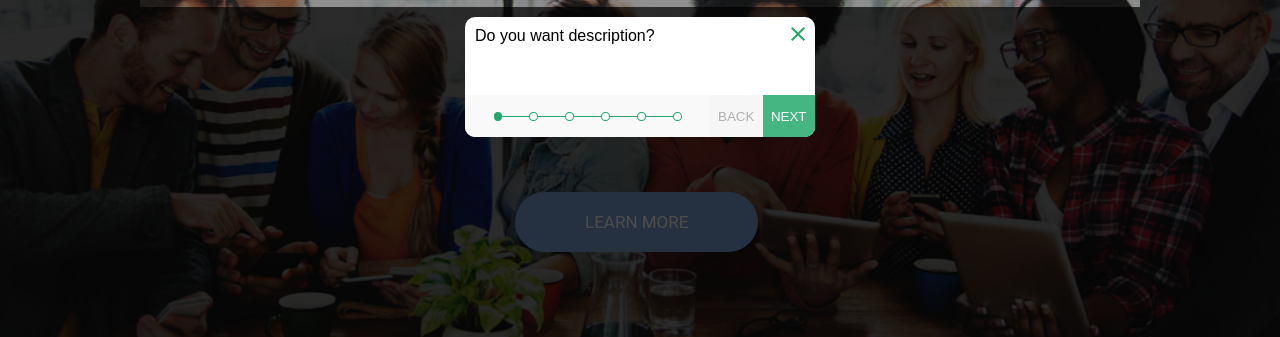
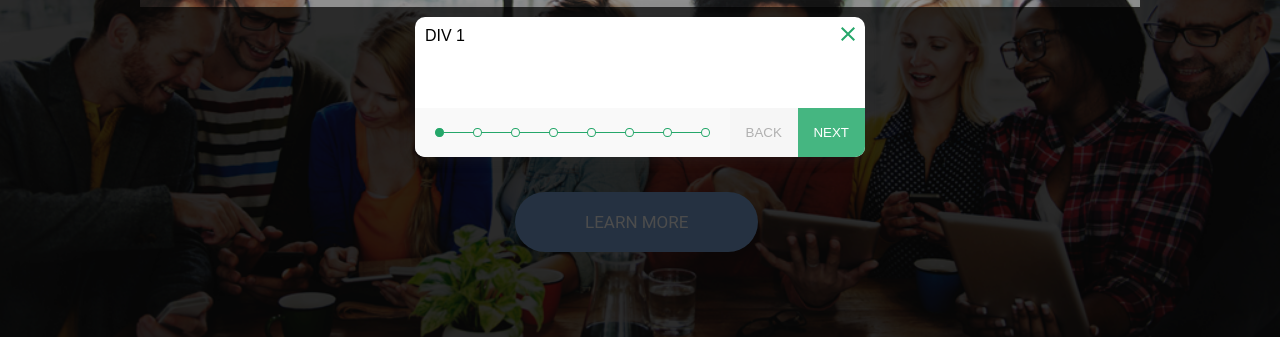
Before and after one commit to codica2/site-tutorial, a website: page index.html in a window 1280 px wide. Both pictures are taken after a click on the item "START TUTORIAL". Shown: the part 418-755 px from the top of the page. Drawn offline with nearby package versions, Linux system fonts and the light colour scheme; a web font is replaced by a local one.

Commit message:
[Fix] minor fixes and add new functional

```diff
--- a/css/main.css
+++ b/css/main.css
@@ -488,116 +488,3 @@ footer .container .footer-right p {
   color: #4f4f4f;
   margin-top: 20px;
 }
-
-.control-panel {
-  justify-content: space-around;
-  align-items: center;
-  width: 350px;
-  height: 120px;
-  border-radius: 10px;
-  background-color: #fff;
-  font-family: Raleway, sans-serif;
-}
-
-.control-panel .description {
-  padding: 10px;
-  box-sizing: border-box;
-  height: 65%
-}
-
-.control-panel .description p{
-width: 90%;
-}
-
-.control-panel .nav{
-  display: flex;
-  align-items: center;
-  background-color: #f9f9f9;
-  border-bottom-left-radius: 10px;
-  border-bottom-right-radius: 15px;
-  height: 35%;
-}
-
-.control-panel .progress{
-
-  padding: 5px;
-  box-sizing: border-box;
-  width: 70%;
-}
-
-.control-panel .group-buttons{
-  display: flex;
-  height: 100%;
-  width: 30%;
-}
-
-.control-panel .group-buttons button {
-  outline: none;
-  border: none;
-  text-transform: uppercase;
-  width: 50%;
-  height: 100%;
-  cursor: pointer;
-}
-
-#prev-site-tutorial:hover {
-  background-color: rgb(201, 201, 201);
-}
-
-#next-site-tutorial {
-  background-color: #45b681;
-  color: #fff;
-  border-bottom-right-radius: 10px;
-}
-
-#next-site-tutorial:hover {
-  background-color: #25a76a;
-}
-
-#next-site-tutorial:active {
-  background-color: #309968;
-}
-
-#next-site-tutorial:disabled,
-#next-site-tutorial[disabled]{
-  background-color: #84ac99;
-}
-
-.progress{
-  display: flex;
-  justify-content: center;
-}
-
-#progress-site-tutorial{
-  width: 80%;
-  display: flex;
-  align-items: center;
-}
-
-#one-step-site-tutorial{
-  width: 7px;
-  height: 7px;
-  border-radius: 50%;
-  border: solid 1px #25a76a;
-}
-
-#line-site-tutorial{
-  height: 1px;
-  background-color: #25a76a;
-}
-
-#stop-site-tutorial{
-  cursor: pointer;
-  position: absolute;
-  right: 5px;
-  top: 5px;
-  fill: #25a76a;
-}
-
-#stop-site-tutorial:hover{
-  fill: #173f2c;
-}
-
-#stop-site-tutorial path {
-  cursor: pointer;
-}
--- a/css/site-tutorial-styles.css
+++ b/css/site-tutorial-styles.css
@@ -1,12 +1,14 @@
 
 .control-panel {
+
   justify-content: space-around;
   align-items: center;
-  width: 350px;
-  height: 120px;
+  width: 450px;
+  height: 140px;
   border-radius: 10px;
   background-color: #fff;
   font-family: Raleway, sans-serif;
+  box-shadow: 0 0 15px 0 rgba(56, 56, 56, 0.288);
 }
 
 .control-panel .description {
@@ -79,22 +81,12 @@ width: 90%;
 }
 
 #progress-site-tutorial{
-  width: 80%;
+  width: 90%;
   display: flex;
   align-items: center;
+  justify-content: center;
 }
 
-#one-step-site-tutorial{
-  width: 7px;
-  height: 7px;
-  border-radius: 50%;
-  border: solid 1px #25a76a;
-}
-
-#line-site-tutorial{
-  height: 1px;
-  background-color: #25a76a;
-}
 
 #stop-site-tutorial{
   cursor: pointer;
--- /dev/null
+++ b/js/config-tutorial.js
@@ -0,0 +1,45 @@
+const div = document.querySelector("#control-panel");
+
+// improvements
+
+// document.querySelectorAll("[data-tutorial-step]");
+// add default popup
+// add arrow
+
+// rewrite callback and steps
+// bug with padding and offset
+// auto play
+
+const configs = {
+  popup: div,
+  zIndex: 1000,
+  time: 1000,
+  padding: 10,
+  opacityBackground: 0.7,
+  outclick: false,
+  autoPlay: false,
+  progressBar: {
+    color: "#25a76a"
+  },
+  steps: {
+    0: {
+      text: "DIV 1",
+      callback: function(nodeElem) {
+        let text = nodeElem.innerHTML;
+        let i = 0;
+
+        const animateText = setInterval(() => {
+          i++;
+          nodeElem.innerHTML = text.substring(0, i);
+
+          if (i === text.length) {
+            clearInterval(animateText);
+          }
+        }, 40);
+      }
+    }
+  },
+  callback: function(nodeElem, step) {}
+};
+
+new SiteTutorial(configs);
--- a/js/tutorial.js
+++ b/js/site-tutorial.js
@@ -1,33 +1,3 @@
-const div = document.querySelector("#control-panel");
-
-// improvements
-
-// document.querySelectorAll("[data-tutorial-step]");
-// background canvas
-// outclick
-// auto play
-
-const configs = {
-  popup: div,
-  zIndex: 1000,
-  time: 1000,
-  padding: 10,
-  offset: 10,
-  progressBar: true,
-  descriptionByStep: {
-    0: "Do you want description?",
-    1: "Yes!",
-    2: "No!",
-    3: "Why?"
-  },
-  callbackByStep: {
-    0: function(nodeElem) {
-      console.log(nodeElem.innerHTML);
-    }
-  },
-  callback: function(nodeElem, step) {}
-};
-
 class SiteTutorial {
   constructor(config) {
     this.config = config;
@@ -36,18 +6,9 @@ class SiteTutorial {
     this.body = document.body;
     this.html = document.documentElement;
 
-    this.commonHeightDocument = Math.max(
-      this.body.scrollHeight,
-      this.body.offsetHeight,
-      this.html.clientHeight,
-      this.html.scrollHeight,
-      this.html.offsetHeight
-    );
-
-    this.offset = config.offset || 10;
-    this.padding = config.padding || 10;
+    this.padding = config.padding > 15 ? 15 : Math.max(0, config.padding);
+    this.offset = 10;
     this.time = config.time || 1500;
-
     this.frame_rate = 0.06; // 60 FPS
 
     this.animate;
@@ -55,19 +16,30 @@ class SiteTutorial {
     this.checkFinish = -1;
 
     this.isStarted = false;
+    this.isHidePopup = false;
+    this.isShowPopup = false;
 
     this.startPositionScroll =
       this.blocks[0].offsetTop - window.innerHeight / 2;
+
+    this.popup = config.popup;
+    this.canvas = document.createElement("canvas");
+    this.canvas.setAttribute("id", "site-tutroial");
+    this.ctx = this.canvas.getContext("2d");
+
+    this.commonHeightDocument =
+      Math.max(
+        this.body.scrollHeight,
+        this.body.offsetHeight,
+        this.html.clientHeight,
+        this.html.scrollHeight,
+        this.html.offsetHeight
+      ) - this.popup.clientHeight;
 
     this.initialize(config);
   }
 
   initialize(config) {
-    this.canvas = document.createElement("canvas");
-    this.canvas.setAttribute("id", "site-tutroial");
-
-    this.ctx = this.canvas.getContext("2d");
-
     this.canvas.width = window.innerWidth;
     this.canvas.height = this.commonHeightDocument;
     this.canvas.style.position = "absolute";
@@ -78,8 +50,6 @@ class SiteTutorial {
 
     this.body.appendChild(this.canvas);
 
-    this.popup = config.popup;
-
     this.popup.style.position = "absolute";
     this.popup.style.visibility = "hidden";
 
@@ -88,12 +58,10 @@ class SiteTutorial {
       this.blocks[0].offsetHeight +
       this.offset * 2 +
       "px";
-
     this.defaultPopLeft = -this.popup.offsetWidth + "px";
 
     this.popup.style.top = this.defaultPopTop;
     this.popup.style.left = this.defaultPopLeft;
-
     this.popup.style.zIndex = this.canvas.style.zIndex + 1;
 
     this.prev = document.querySelector("#prev-site-tutorial");
@@ -101,6 +69,7 @@ class SiteTutorial {
     this.next = document.querySelector("#next-site-tutorial");
     this.stop = document.querySelector("#stop-site-tutorial");
 
+    this.defaultButtonNextText = this.next.innerHTML;
     this.stepDescription = 0;
 
     if (config.progressBar) {
@@ -108,17 +77,25 @@ class SiteTutorial {
       this.buildProgressBar();
     }
 
+    const updateTextButtons = () => {
+      if (this.commonStep === this.blocks.length - 1) {
+        this.next.innerHTML = "finish";
+      } else {
+        this.next.innerHTML = this.defaultButtonNextText;
+      }
+    };
+
     // button start
 
-    this.start.addEventListener("click", () => {
-      this.canvas.style.zIndex = 1000;
+    const start = () => {
+      this.canvas.style.zIndex = config.zIndex;
       this.canvas.style.display = "block";
+      this.popup.style.visibility = "visible";
+      this.body.style.overflow = "hidden";
 
-      this.popup.style.visibility = "visible";
-
-      document.body.style.overflow = "hidden";
       config.progressBar && this.updateProgress();
       this.updateDescription();
+      updateTextButtons();
 
       if (!this.isStarted) {
         window.scroll(0, this.startPositionScroll);
@@ -126,7 +103,11 @@ class SiteTutorial {
         this.isStarted = true;
         this.commonStep++;
       }
-    });
+    };
+
+    config.autoPlay && start();
+
+    this.start.addEventListener("click", start);
 
     // button stop
 
@@ -134,17 +115,23 @@ class SiteTutorial {
       if (this.checkFinish === -1 && this.isStarted) {
         this.popup.style.top = this.defaultPopTop;
         this.popup.style.left = this.defaultPopLeft;
+        this.popup.style.transitionDuration = "";
+        this.popup.style.visibility = "hidden";
+        this.isHidePopup = false;
 
         this.canvas.style.zIndex = -1;
         this.canvas.style.display = "none";
-        document.body.style.overflow = "visible";
-        this.popup.style.visibility = "hidden";
+
+        this.body.style.overflow = "visible";
 
         this.ctx.clearRect(0, 0, this.canvas.width, this.canvas.height);
+
         this.isStarted = false;
         this.commonStep = -1;
         this.stepProgressBar = 0;
         this.stepDescription = 0;
+
+        window.scroll(0, 0);
       }
     };
 
@@ -167,6 +154,9 @@ class SiteTutorial {
 
         this.commonStep++;
       }
+
+      this.commonStep === this.blocks.length - 1 && stop();
+      updateTextButtons();
     });
 
     // button prev
@@ -182,6 +172,24 @@ class SiteTutorial {
 
         this.commonStep--;
       }
+
+      updateTextButtons();
+    });
+
+    // hide popup
+
+    this.popup.addEventListener("mousemove", () => {
+      if (this.isHidePopup && this.checkFinish === -1) {
+        this.hidePopup("show");
+        this.isShowPopup = true;
+      }
+    });
+
+    this.popup.addEventListener("mouseleave", () => {
+      if (this.isHidePopup && this.isShowPopup && this.checkFinish === -1) {
+        this.hidePopup("hide");
+        this.isShowPopup = false;
+      }
     });
 
     // out click
@@ -189,10 +197,19 @@ class SiteTutorial {
     document.addEventListener("click", function(event) {
       let isClickInside = config.popup.contains(event.target);
 
-      if (!isClickInside) {
+      if (!isClickInside && config.outclick) {
         stop();
       }
     });
+  }
+
+  hidePopup(status) {
+    if (status === "hide") {
+      this.popup.style.transitionDuration = "200ms";
+      this.popup.style.opacity = 0.2;
+    } else {
+      this.popup.style.opacity = 1;
+    }
   }
 
   buildProgressBar() {
@@ -200,44 +217,51 @@ class SiteTutorial {
 
     const oneStep = document.createElement("div");
     oneStep.setAttribute("id", "one-step-site-tutorial");
-
     const line = document.createElement("div");
     line.setAttribute("id", "line-site-tutorial");
-    line.cloneNode(true);
 
     for (let i = 0; i < this.blocks.length; i++) {
       let cloneOneStep = oneStep.cloneNode(true);
       let cloneLine = line.cloneNode(true);
-      cloneLine.style.width = 98 / this.blocks.length - 1 + "%";
+
+      cloneLine.style.width = 100 / this.blocks.length - 1 + "%";
+      cloneLine.style.height = "1px";
+      cloneLine.style.backgroundColor = this.config.progressBar.color;
+
+      cloneOneStep.style.border = "solid 1px " + this.config.progressBar.color;
+      cloneOneStep.style.width = "7px";
+      cloneOneStep.style.height = "7px";
+      cloneOneStep.style.borderRadius = "50%";
 
       this.progress.appendChild(cloneOneStep);
+
       if (i !== this.blocks.length - 1) this.progress.appendChild(cloneLine);
     }
   }
 
   updateProgress() {
-    this.progress.childNodes.forEach(elem => {
-      elem.style.backgroundColor = "";
-    });
+    this.progress.childNodes.forEach((elem, index) => {
+      if (index % 2 === 0) {
+        elem.style.backgroundColor = "";
+      }
 
-    this.progress.childNodes.forEach((e, index) => {
       if (index <= this.stepProgressBar && index % 2 === 0) {
         const stepPoint = this.progress.childNodes[index];
-        const color = window
-          .getComputedStyle(stepPoint)
-          .getPropertyValue("border-color");
-
-        stepPoint.style.backgroundColor = color;
+        stepPoint.style.backgroundColor = this.config.progressBar.color;
       }
     });
   }
 
   updateDescription() {
+    this.isHidePopup = false;
+    this.popup.style.transitionDuration = "";
+
     const description = document.querySelector("#desctirption-site-tutorial");
-    if (this.config.descriptionByStep[this.stepDescription]) {
-      description.innerHTML = this.config.descriptionByStep[
-        this.stepDescription
-      ];
+    if (
+      this.config.steps[this.stepDescription] &&
+      this.config.steps[this.stepDescription].text
+    ) {
+      description.innerHTML = this.config.steps[this.stepDescription].text;
     } else {
       description.innerHTML = "";
     }
@@ -261,8 +285,6 @@ class SiteTutorial {
       step = 1;
     } else if (stepTo === "prev") {
       step = -1;
-    } else {
-      step = 1;
     }
 
     let divWidth = div.offsetWidth;
@@ -336,53 +358,59 @@ class SiteTutorial {
     };
 
     const draw = div => {
-      const ctx = this.ctx;
-      const canvas = this.canvas;
-      const padding = this.padding;
+      const { ctx, canvas, padding, config } = this;
 
       ctx.clearRect(0, 0, canvas.width, canvas.height);
 
       // letf
-      ctx.fillStyle = `rgba(0,0,0, 0.7)`;
-      ctx.fillRect(0, 0, div.divX - padding, canvas.height);
+      ctx.fillStyle = `rgba(0,0,0, ${config.opacityBackground || 0.7})`;
+      ctx.fillRect(
+        0,
+        0,
+        Math.max(0, div.divX - padding),
+        Math.max(0, canvas.height)
+      );
 
       // top
-      ctx.fillStyle = `rgba(0,0,0, 0.7)`;
-      ctx.fillRect(div.divX - padding, 0, canvas.width, div.divY - padding);
+      ctx.fillStyle = `rgba(0,0,0, ${config.opacityBackground || 0.7})`;
+      ctx.fillRect(
+        Math.max(0, div.divX - padding < 0 ? 0 : div.divX - padding),
+        0,
+        Math.max(0, canvas.width),
+        Math.max(0, div.divY - padding)
+      );
 
       // right
-      ctx.fillStyle = `rgba(0,0,0, 0.7)`;
+      ctx.fillStyle = `rgba(0,0,0, ${config.opacityBackground || 0.7})`;
       ctx.fillRect(
-        div.divX + div.divWidth + padding,
-        div.divY - padding,
-        canvas.width - div.divX - padding,
-        canvas.height
+        Math.max(0, div.divX + div.divWidth + padding),
+        Math.max(0, div.divY - padding),
+        Math.max(0, canvas.width - div.divX - padding),
+        Math.max(0, canvas.height)
       );
 
       // bottom
-      ctx.fillStyle = `rgba(0,0,0, 0.7)`;
+      ctx.fillStyle = `rgba(0,0,0, ${config.opacityBackground || 0.7})`;
       ctx.fillRect(
-        div.divX - padding,
-        div.divY + div.divHeight + padding,
-        div.divWidth + padding * 2,
-        canvas.height
+        Math.max(0, div.divX - padding),
+        Math.max(0, div.divY + div.divHeight + padding),
+        Math.max(0, div.divWidth + padding * 2),
+        Math.max(0, canvas.height)
       );
 
       ctx.fillStyle = `rgba(0,0,0,0)`;
       ctx.fillRect(
-        div.divX - padding,
-        div.divY - padding,
-        div.divWidth + padding * 2,
-        div.divHeight + padding * 2
+        Math.max(0, div.divX - padding),
+        Math.max(0, div.divY - padding),
+        Math.max(0, div.divWidth + padding * 2),
+        Math.max(0, div.divHeight + padding * 2)
       );
 
       animatePopup();
     };
 
     const animatePopup = () => {
-      const popup = this.popup;
-      const padding = this.padding;
-      const commonHeightDocument = this.commonHeightDocument;
+      const { popup, padding, commonHeightDocument, offset } = this;
 
       framePopup++;
 
@@ -392,7 +420,6 @@ class SiteTutorial {
       const windowH = window.innerHeight;
       const marginOfDiv = 10;
       const style = popup.style;
-      const offset = this.offset;
 
       let y = popup.offsetTop;
       let x = popup.offsetLeft;
@@ -402,8 +429,11 @@ class SiteTutorial {
       let finishY = nextDivY + nextDivHeight + offset * 2;
 
       const topPos = nextDivY - pH - offset;
-      const bottomPos = nextDivY + nextDivHeight + offset * 2 + pH + offset;
-      const leftPos = nextDivX - pW - offset * 2 - padding;
+      const bottomPos = nextDivY + nextDivHeight + offset + pH;
+      const leftPos = nextDivX - pW - offset - padding;
+      const rightPos = nextDivX + nextDivWidth + pW + offset + padding;
+
+      setPositionPopup = setPositionPopup.bind(this);
 
       if (finishX - marginOfDiv < 0) {
         setPositionPopup(x, marginOfDiv, y, finishY);
@@ -414,19 +444,30 @@ class SiteTutorial {
       }
 
       function setPositionPopup(startX, finishX, startY, finishY) {
+        let centerHeightDiv = nextDivY + nextDivHeight / 2 - pH / 2;
+
         if (
           topPos < nextDivY &&
           bottomPos > windowH + nextDivY &&
+          rightPos < windowW
+        ) {
+          finishY = centerHeightDiv;
+          finishX = nextDivX + nextDivWidth + offset + padding;
+        } else if (
+          topPos < nextDivY &&
+          bottomPos > windowH + nextDivY - pH - offset - padding &&
           leftPos < 0
         ) {
-          finishY = finishY / 2 + pH;
-          finishX = nextDivX - pW - offset - padding + -leftPos;
+          finishY = centerHeightDiv;
+          finishX = nextDivX - pW - padding - leftPos;
+          this.isHidePopup = true;
         } else if (topPos < nextDivY && bottomPos > windowH + nextDivY) {
-          finishY = finishY / 2 + pH;
+          finishY = centerHeightDiv;
           finishX = nextDivX - pW - offset - padding;
-        }
-
-        if (nextDivY + nextDivHeight + pH + offset > commonHeightDocument) {
+        } else if (
+          nextDivY + nextDivHeight + pH + offset >
+          commonHeightDocument
+        ) {
           finishY = nextDivY - pH - offset - padding;
         }
 
@@ -444,45 +485,51 @@ class SiteTutorial {
     };
 
     const callback = () => {
-      if (this.config.callbackByStep) {
-        this.config.callbackByStep[this.commonStep] &&
-          this.config.callbackByStep[this.commonStep](nextDiv);
-      }
+      this.config.steps[this.stepDescription] &&
+        this.config.steps[this.stepDescription].callback &&
+        this.config.steps[this.stepDescription].callback(nextDiv);
 
       this.config.callback(nextDiv, this.commonStep);
     };
 
-    const loop = () => {
-      if (this.commonStep >= 0) {
-        let newDiv = updateDiv(frame);
+    const firstDraw = () => {
+      const firstBlock = {
+        divWidth,
+        divHeight,
+        divX,
+        divY
+      };
 
-        if (newDiv.finish) {
-          callback();
+      draw(firstBlock);
+      clearInterval(this.animate);
+      this.checkFinish = -1;
+    };
 
-          this.next.disabled = !(this.commonStep !== this.blocks.length - 1);
-          this.prev.disabled = !(this.commonStep !== 0);
-          this.stop.disabled = false;
+    const commonDraw = () => {
+      let newDiv = updateDiv(frame);
 
-          clearInterval(this.animate);
-          this.checkFinish = -1;
-        }
-        draw(newDiv);
-      } else {
-        const firstBlock = {
-          divWidth,
-          divHeight,
-          divX,
-          divY
-        };
+      if (newDiv.finish) {
+        callback();
 
-        draw(firstBlock);
+        this.prev.disabled = !(this.commonStep !== 0);
+        this.stop.disabled = false;
+        this.next.disabled = false;
+
         clearInterval(this.animate);
         this.checkFinish = -1;
+
+        if (this.isHidePopup) {
+          this.hidePopup("hide");
+        }
       }
+      draw(newDiv);
+    };
+
+    const loop = () => {
+      if (this.commonStep >= 0) commonDraw();
+      else firstDraw();
     };
 
     this.animate = setInterval(loop, 1 / this.frame_rate);
   }
 }
-
-new SiteTutorial(configs);
```
Also changed, not shown: css/styles.css (deleted, +0 -76 lines), css/test.css (added, +78 -0 lines), index.html (+6 -9 lines), test.html (+26 -14 lines).
